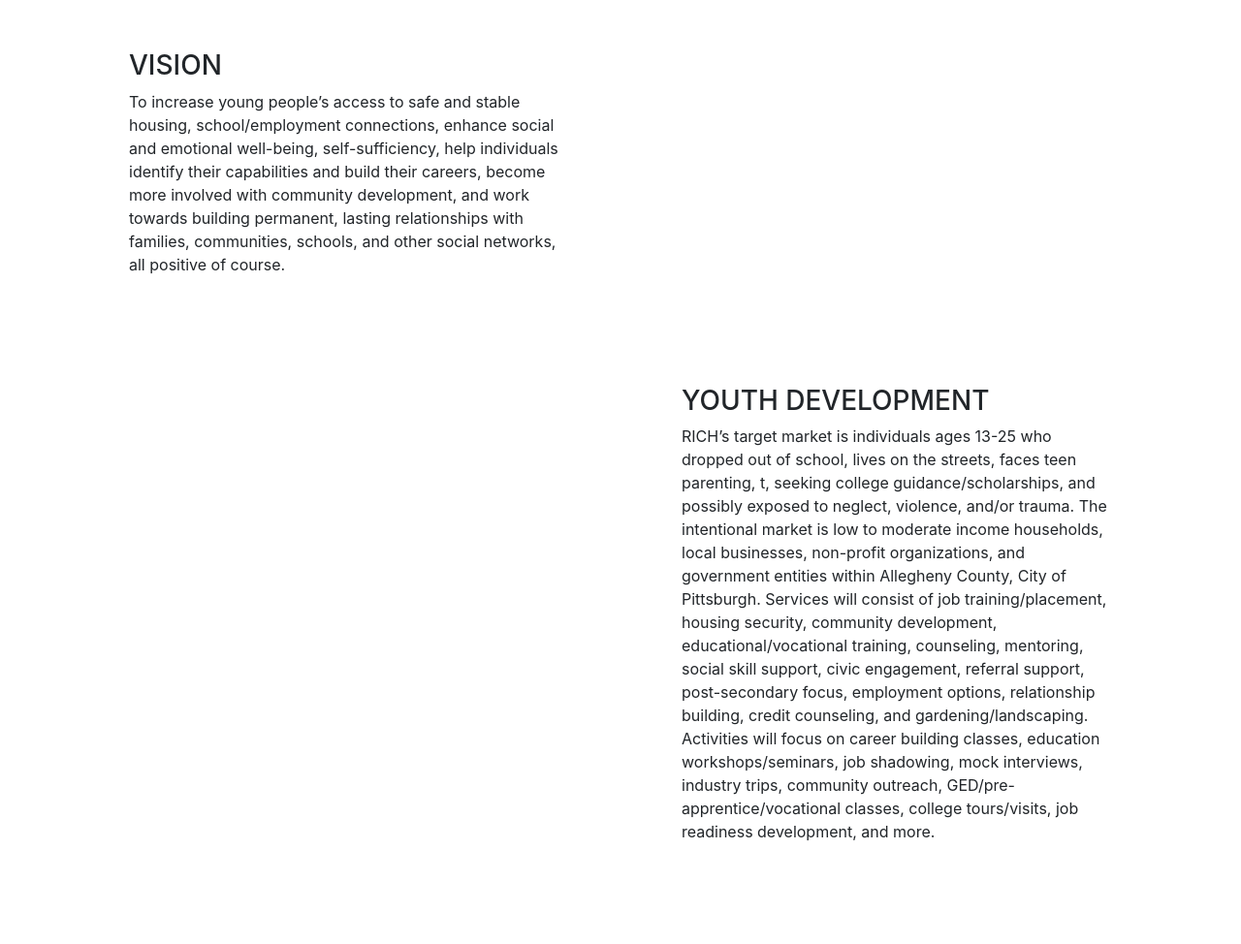
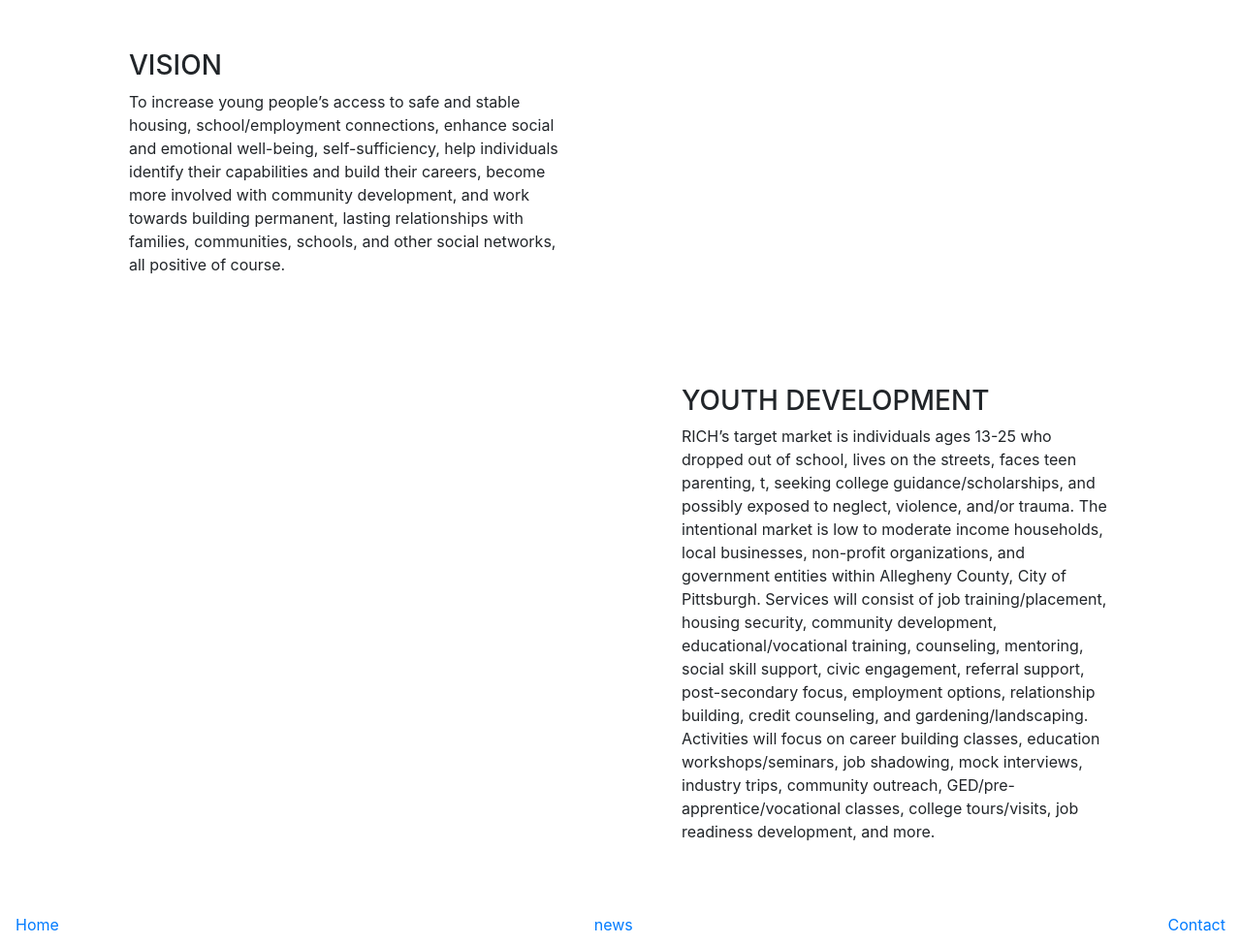
Before and after one commit to lucychen1996/RICH, a plain HTML site: page index.html in a window 1280 px wide. Shown: the part 1534-2508 px from the top of the page at 97% size. Before the commit the page ends 2468 px from the top, so only its background shows below. Drawn offline with nearby package versions, Linux system fonts and the light colour scheme; a script that the page names is missing.

Commit message:
My footer

```diff
--- a/index.html
+++ b/index.html
@@ -130,3 +130,9 @@
       </section>
 </body>
 </html>
+
+<div class="navbar">
+  <a href="#home" class="active">Home</a>
+  <a href="#news">news</a>
+  <a href="#contact">Contact</a>
+</div>
```
